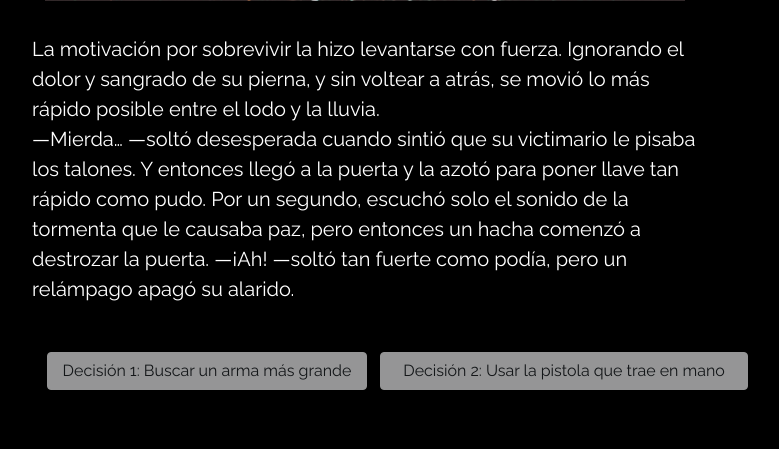
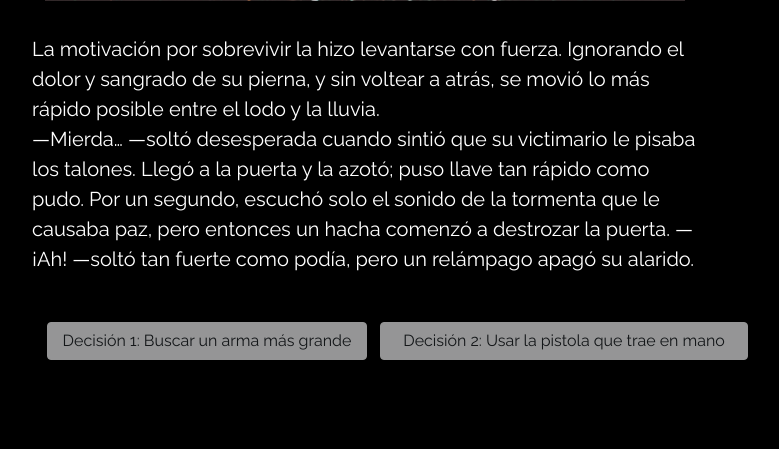
Before and after one commit to alecvipa/meEstaObservando, a Node server app: page /levantarse in a window 1280 px wide. Shown: the part 722-1171 px from the top of the page, without its empty margins (275-1054 px from the left). Run offline with Node 20, Linux system fonts and the light colour scheme; some libraries are stand-ins or nearby versions.

Commit message:
added new line to narrative

```diff
--- a/views/levantarse.handlebars
+++ b/views/levantarse.handlebars
@@ -6,8 +6,8 @@
                 <p>
                     La motivación por sobrevivir la hizo levantarse con fuerza. Ignorando el dolor y sangrado de su
                     pierna, y sin voltear a atrás, se movió lo más rápido posible entre el lodo y la lluvia. <br>
-                    —Mierda… —soltó desesperada cuando sintió que su victimario le pisaba los talones. Y entonces llegó
-                    a la puerta y la azotó para poner llave tan rápido como pudo. Por un segundo, escuchó solo el sonido
+                    —Mierda… —soltó desesperada cuando sintió que su victimario le pisaba los talones. Llegó a la puerta
+                    y la azotó; puso llave tan rápido como pudo. Por un segundo, escuchó solo el sonido
                     de la tormenta que le causaba paz, pero entonces un hacha comenzó a destrozar la puerta. —¡Ah!
                     —soltó tan fuerte como podía, pero un relámpago apagó su alarido.
 
@@ -17,11 +17,12 @@
             <div class="row text-center decOne">
                 <div class="col-md-6">
                     <button type="button" class="btn btn-light btn-block btnDec1 blink2"
-                        onclick="location.href='/buscarArma';" style="width: 20rem;">Decisión 1: Buscar un arma más grande</button>
+                        onclick="location.href='/buscarArma';" style="width: 20rem;">Decisión 1: Buscar un arma más
+                        grande</button>
                 </div>
                 <div class="col-md-6">
-                    <button type="button" class="btn btn-light btn-block blink2" onclick="location.href='pistolaEnMano';"
-                        style="width: 23rem;">Decisión
+                    <button type="button" class="btn btn-light btn-block blink2"
+                        onclick="location.href='pistolaEnMano';" style="width: 23rem;">Decisión
                         2: Usar la pistola que trae en mano</button>
                 </div>
 
```
